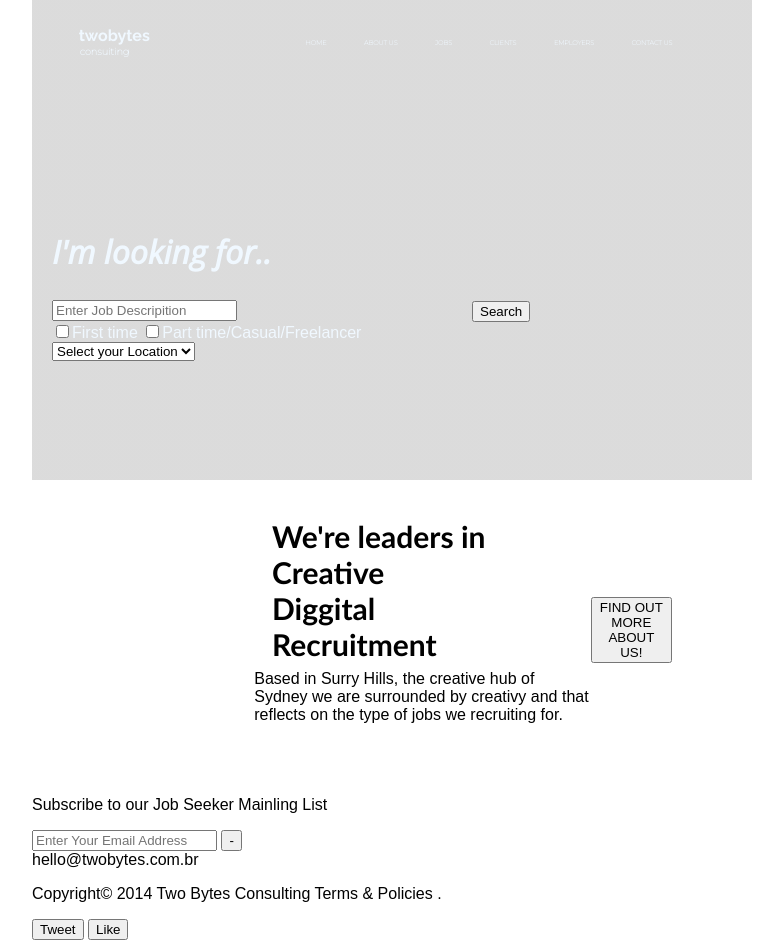
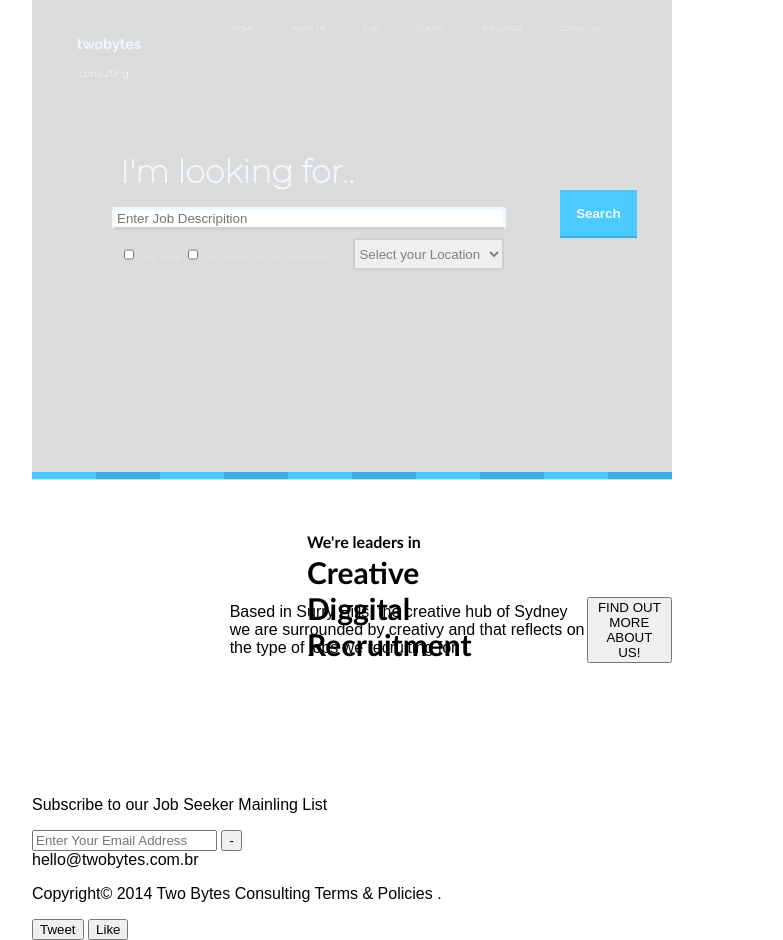
Before and after one commit to rodrigoestevan08/landingpage1.1, a plain HTML site: page index.html in a window 1280 px wide. Shown: the whole page, without its empty margins (288-1071 px from the left). Drawn offline with nearby package versions, Linux system fonts and the light colour scheme.

Commit message:
Add files via upload

```diff
--- a/style.css
+++ b/style.css
@@ -2,22 +2,29 @@ body{
     margin: 0 auto;
     font-family: sans-serif;
     width: 50vw;
-
-
 }
 header{
-    margin: 0 auto;
     height: 60vh;
-    width: 90vh;
     background:linear-gradient(to bottom, rgba(184, 184, 184, 0.5),rgba(184, 184, 184, 0.50)),  url("imagens/pc.jpg");
     background-size: cover;
 }
 /* estilo do menu  */
 nav{
-    height: 10vh;
+    height: 8vh;
     display: flex;
     justify-content: space-around;
     align-items: center;
+}
+.mazul{
+    height: 5px;
+    position: relative;
+
+}
+.mazul:hover{
+    background-color: #4ACAFF ;
+    height: 7px;
+    position: relative;
+    flex-direction: column;
 }
 a{
     text-decoration: none;
@@ -25,110 +32,186 @@ a{
     font-size: 0.4em;
     color: aliceblue;
     font-weight: bolder;
+
 }
 .menu{
+    margin:0;
     width: calc(40vw - 70px);
     display: flex;
     justify-content:space-evenly;
     align-content: center;
-    margin-left: 110px;
-    margin-right: 30px;
+    position: relative;
+    bottom:13px;
 }
 /* fim do estilo do menu  */
 /* estilo do two bytes */
 .tipografia{
     width: 60px;
-    height: 55px;
+    height: 50px;
     display: flex;
-    justify-content: center;
-    align-content: space-around;
+    padding: 0px;
+    flex-direction: column;
  }
  .tipografia .two{
-     font-size: 1em;
+     font-size:0.9em;
      color: aliceblue;
      font-family: 'raleway', sans-serif;
-     font-weight: 900;
+     margin-top: 28px;
+     margin-left: 25px;
+
  }
  .tipografia .bytes{
-     font-size: 1em;
+     font-size: 0.9em;
      color: aliceblue;
      font-family:'Raleway', sans-serif;
-     font-weight: 900;
+     margin-top: 28px;
  }
- .tipografia p{
-      display: inline-flex;
-
-     }
-     .tipografia{
-         display: flex;
-         margin-top: 17px;
-         margin-left: 30px;
-     }
  h6{
      font-size: 0.6em;
      color: aliceblue;
      font-family:'Montserrat', sans-serif;
+     height: 6vh;
      position: relative;
-     top:25px;
+     top:2vh;
+     left: 1vw;
      margin:0;
-     right:35px;
  }
  .tipografia p{
      margin: 0px;
+     display:inline-flex;
+     justify-content: center;
      position: relative;
-     top:5px;
-     left:35px ;
  }
  /* fim do estilo do two bytes */
  /* estilo do campo de preenchimento */
  .campos{
-    display:block;
-    margin: 150px 20px;
+    margin:10vh;
+    display: flex;
+    justify-content: flex-start;
+    flex-direction: column;
+    align-content: center;
+    width: calc(40vw - 4vh);
+    height: 20vh;
+}
+h2{
+    width: 30vw;
+    font-size: 2em;
     color: aliceblue;
-    }
-
-.localizacao{
-    display: flex;
-    margin-left: 250px;
+    font-family: 'Montserrat', sans-serif;
+    margin-top:0px;
+    margin:1vh;
+    margin-bottom: 2vh;
+}
+ /* estilo dos inputs */
+.qualemp{
+    width:30vw;
+    height:8vh;
+    color: aliceblue;
+    border:3px solid aliceblue;
+    border-bottom: 3px solid #CDD0D1;
+    border-radius: 3px;
+}
+.linha2{
+    width: 30vw;
+    height:6vh;
+    display:flex;
+    justify-content: space-between;
+    position: relative;
+    bottom:4vh;
+    margin:1vh;
+}
+.checkbox{
+    width:60%;
+    color: aliceblue;
+    font-family:'Montserrat', sans-serif;
+    font-size: 0.6em;
+    display: inline;
+    align-content: center;
+    justify-content:space-between;
+    position: relative;
+}
+.checkbox input{
+    width: 10px;
+    background-color: aliceblue;
+}
+select{
+    display:inline;
+    margin-left: 2%;
+    width:40%;
+    height:4vh;
+    display: inline;
+    color: gray;
+    border: 2px solid #CDD0D1;
+    border-radius: 3px;
+    position: relative;
+    /* bottom:5vh; */
+}
+/* fim do estilo dos inputs */
+.search{
+    position: relative;
+    width: 6vw;
+    height: 4vh;
+    left: 35vw;
+    bottom:5vh;
+}
+.search button{
+    width: 6vw;
+    height: 6vh;
+    background-color: #4ACAFF;
+    color: aliceblue;
+    font-weight: bolder;
+    border:none;
+    border-bottom: 2px solid #3CAFDE;
 }
 
-h2{
-    font-size: 2em;
-    color: aliceblue;
-    font-family: 'Open Sans', sans-serif;
+ /* fim do estilo do campo de preenchimento */
+
+.azul{
     display: flex;
+    flex-direction: row;
+    margin:0;
+    position: relative;
+    top:11vh;
 }
-.search{
-    display: flex;
-    margin-left: 420px;
-    margin-top: -20px;
-}
- /* estilo dos inputs */
- /* fim do estilo dos inputs */
- /* fim do estilo do campo de preenchimento */
+ .azulc{
+     width: 70px;
+     height: 7px;
+     background: #4ACAFF;
+
+ }
+ .azule{
+    width: 70px;
+    height: 7px;
+    background: #3CAFDE;
+    margin:0;
+ }
+
+
 .branca{
  height: 300px;
- display: flex;
+ display:flex;
  justify-content:center;
  align-items:center;
 }
 .branca h3{
-    display: inline;
-    font-family: 'Gill Sans', 'Gill Sans MT', "calibri", "trebuchet MS", "sans-serif";
+    display:inline;
+    font-family: 'Gill Sans', 'Gill Sans MT', Calibri, 'Trebuchet MS', sans-serif;
     font-size: 30px;
     color: black;
     position: relative;
     bottom:40px;
-    justify-content: center;
-    left:240px;
-
+    justify-content:center;
+    left:275px;
 }
-.branca h4{
-    display: flex;
-    margin-bottom: 50px;
-    margin-left: 300px;
+.we{
+    font-size: 12pt;
 }
-.branca p{
-display: flex;
-margin-top: 150px;
-}
+   .branca  h4 {
+       exibição : flex ;
+       margem-fundo : 50 px ;
+       margem esquerda : 300 px ;
+   }
+   .branca  p {
+   exibição : flex ;
+   margem superior : 150 px ;
+   }
```
